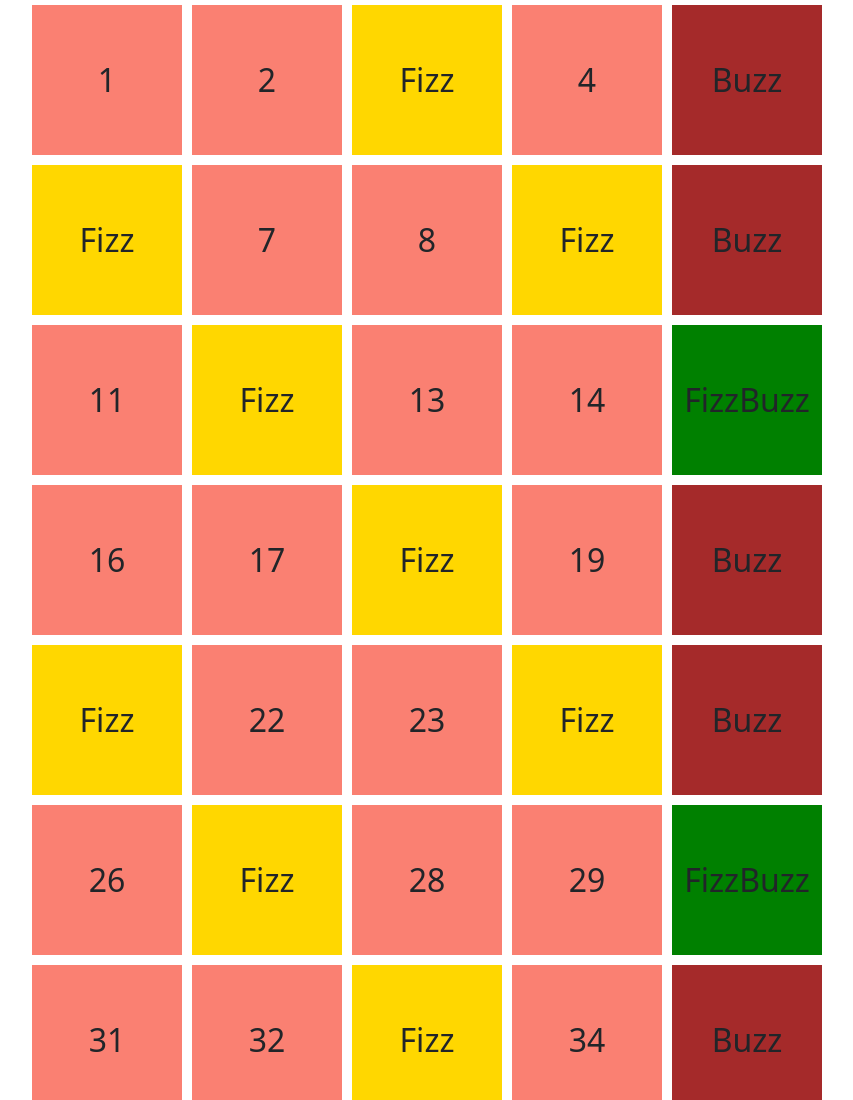
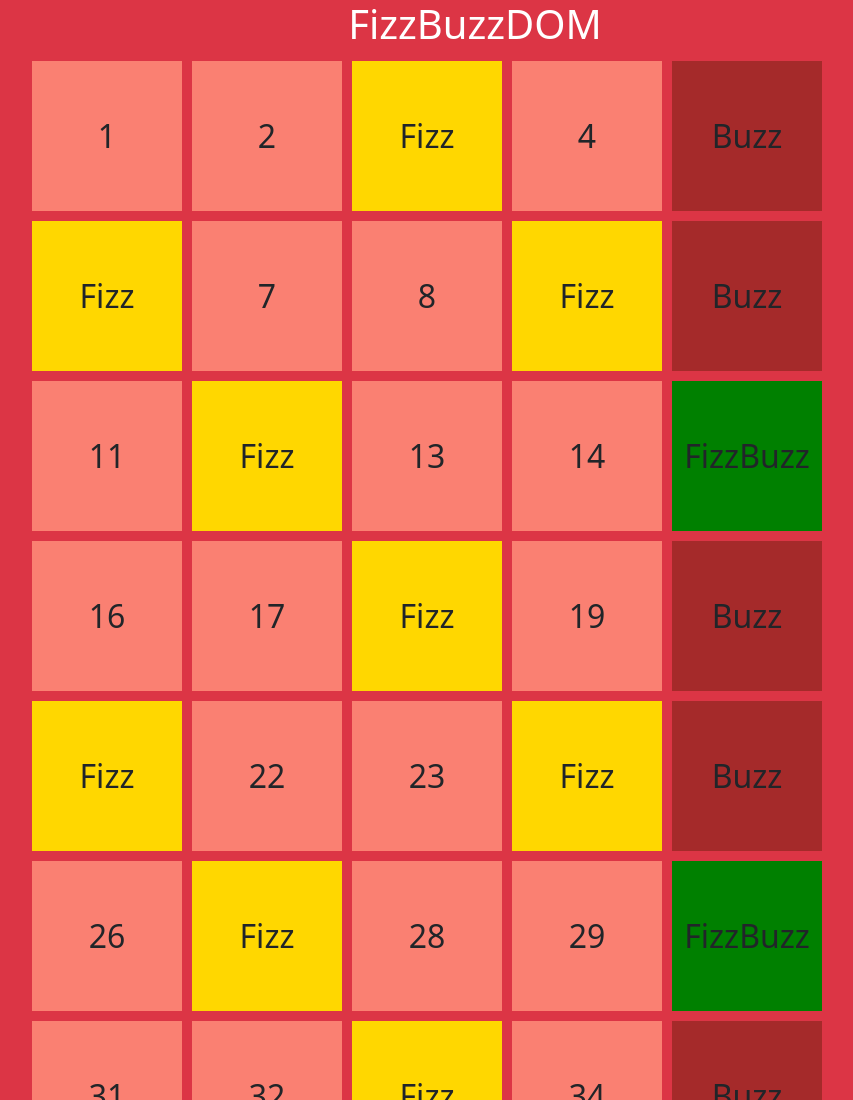
Before and after one commit to AngelicoDaniel/js-fizzbuzz, a plain HTML site: page index.html in a window 1280 px wide. Shown: the top 1100 px of the page, without its empty margins (165-1018 px from the left). Drawn offline with nearby package versions, Linux system fonts and the light colour scheme.

Commit message:
tutto rosso

```diff
--- a/index.html
+++ b/index.html
@@ -7,9 +7,9 @@
     <link href="https://cdn.jsdelivr.net/npm/bootstrap@5.2.2/dist/css/bootstrap.min.css" rel="stylesheet" integrity="sha384-Zenh87qX5JnK2Jl0vWa8Ck2rdkQ2Bzep5IDxbcnCeuOxjzrPF/et3URy9Bv1WTRi" crossorigin="anonymous">
     <link rel="stylesheet" href="assets/css/style.css">
   </head>
-  <body class="fs-2 ">
+  <body class="fs-2 bg-danger">
 
-
+    <h1 class="text-white text-center">FizzBuzzDOM</h1>
 
     <div id="fizzbuzz"></div>
 
```
